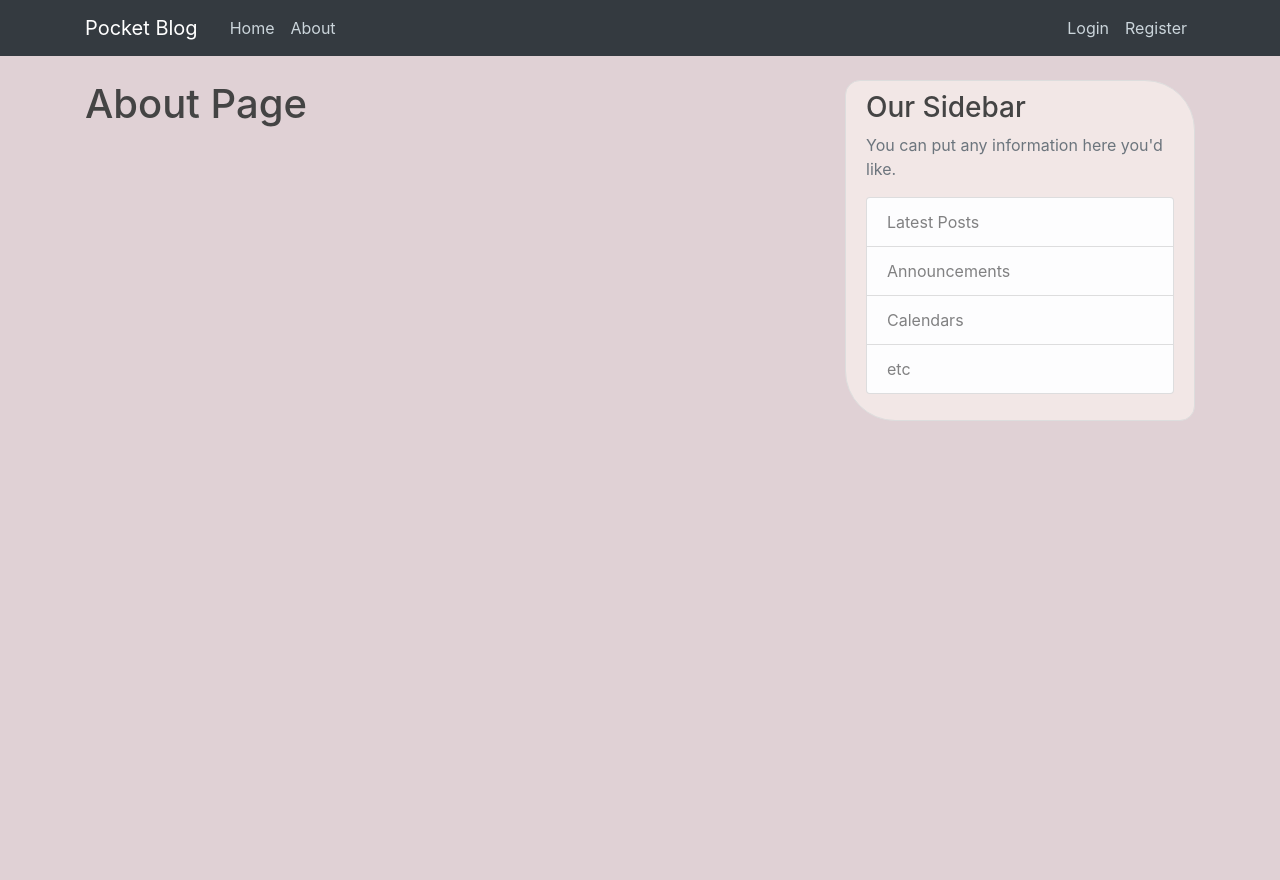
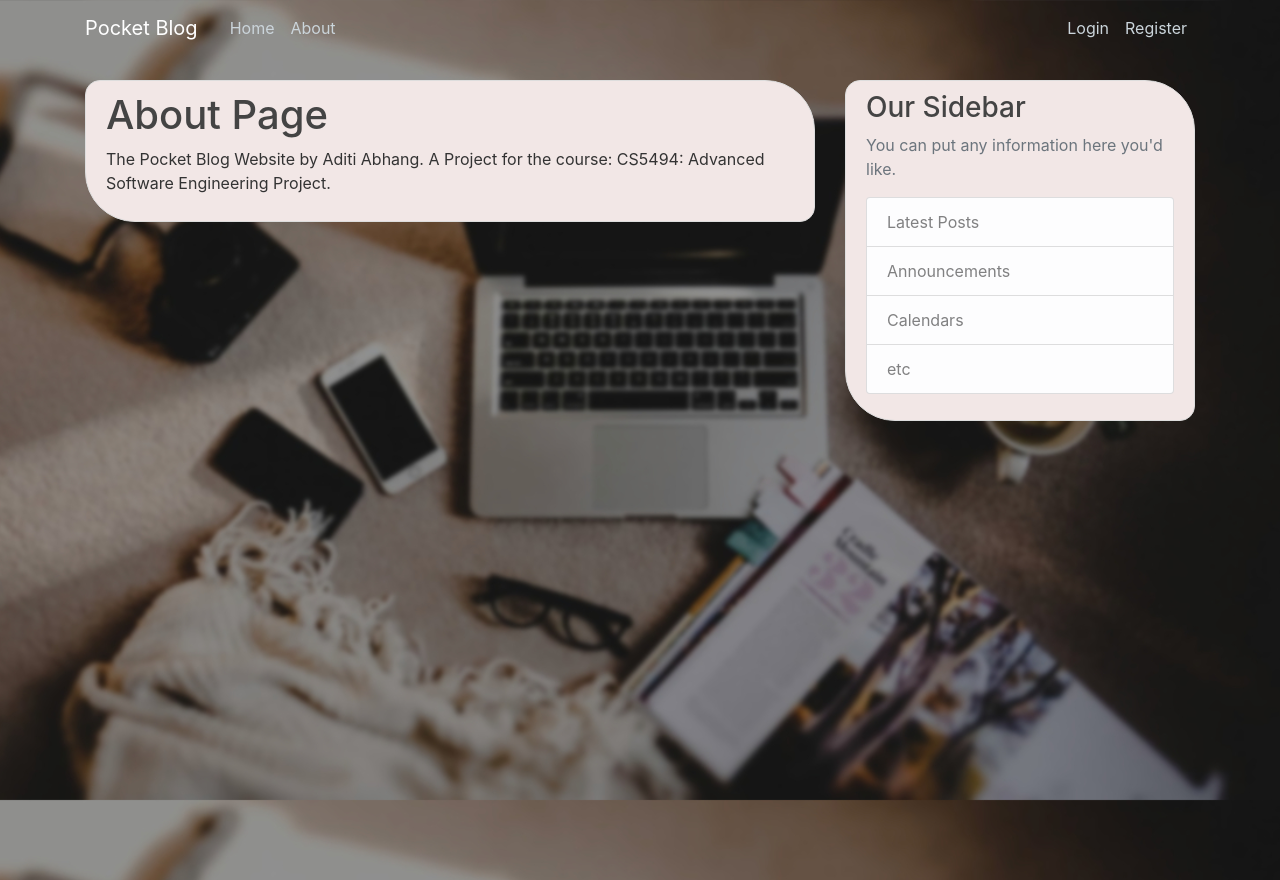
Before and after one commit to aditiabhang/Pocket_Blogging_Website, a Flask app: page /about in a window 1280 px wide. Before the commit the page ends 420 px from the top, so only its background shows below. Run offline with Flask 2, Linux system fonts and the light colour scheme; some libraries are stand-ins or nearby versions.

Commit message:
working on UI background

```diff
--- a/pocket_blog/static/main.css
+++ b/pocket_blog/static/main.css
@@ -1,5 +1,11 @@
 body {
-  background: #E0D1D5;
+  background: #E0D1D5 url("desktopbg.jpg") no-repeat center center fixed;
+  -webkit-background-size: cover;
+  -moz-background-size: cover;
+  -o-background-size: cover;
+  background-size: cover;
+  height: 100vh;
+  width: 100%;
   color: #333333;
   margin-top: 5rem;
 }
--- a/pocket_blog/templates/about.html
+++ b/pocket_blog/templates/about.html
@@ -1,4 +1,11 @@
 {% extends "layout.html" %}
 {% block content %}
+    <div class="content-section">
     <h1>About Page</h1>
+    <p> The Pocket Blog Website by Aditi Abhang.
+
+    A Project for the course:
+            CS5494: Advanced Software Engineering Project.
+    </p>
+    </div>
 {% endblock content %}
--- a/pocket_blog/templates/home.html
+++ b/pocket_blog/templates/home.html
@@ -25,3 +25,4 @@
       {% endif %}
     {% endfor %}
 {% endblock content %}
+</div>
--- a/pocket_blog/templates/layout.html
+++ b/pocket_blog/templates/layout.html
@@ -15,10 +15,9 @@
         <title>Pocket Blog</title>
     {% endif %}
 </head>
-
 <body>
     <header class = "site-header" >
-      <nav class = "navbar navbar-expand-md navbar-dark bg-dark fixed-top">
+      <nav class = "navbar navbar-expand-md navbar-dark fixed-top">
         <div class = "container">
           <a class="navbar-brand mr-4" href="/"> Pocket Blog </a>
           <button class = "navbar-toggler" type = "button" data-toggle = "collapse" data-target = "# navbarToggle" aria-controls = "navbarToggle" aria-expanded = "false" aria-label = "Toggle navigation ">
@@ -29,6 +28,7 @@
               <a class="nav-item nav-link" href="{{ url_for('main.home') }}"> Home </a>
               <a class="nav-item nav-link" href="{{ url_for('main.about') }}"> About </a>
             </div>
+
 
             <! - Navigation bar Right Side ->
             <div class = "navbar-nav">
```
Also changed, not shown: pocket_blog/static/bckgrnd.jpg (added), pocket_blog/static/desktopbg.jpg (added).
